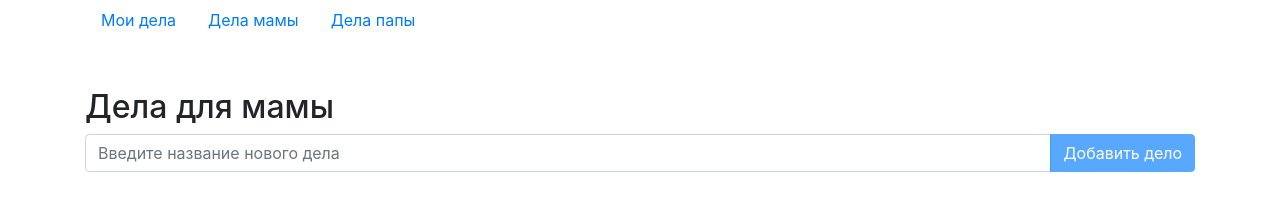
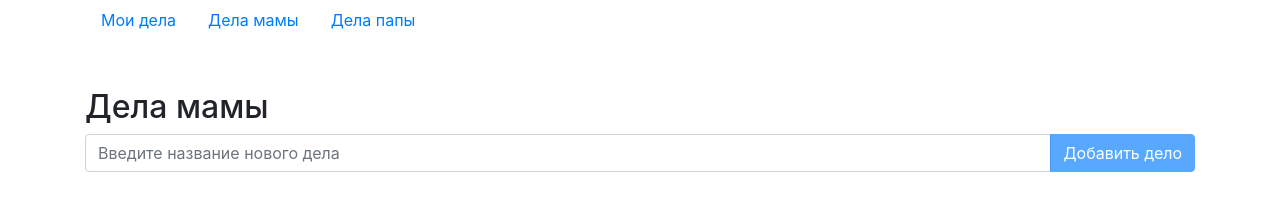
Before and after one commit to FyGeR2017/JavaScriptSkillbox, a plain HTML site: page mod8/mom.html in a window 1280 px wide. Drawn offline with nearby package versions, Linux system fonts and the light colour scheme.

Commit message:
Update mom.html

```diff
--- a/mod8/mom.html
+++ b/mod8/mom.html
@@ -10,9 +10,9 @@
      <script defer src="./todo-app.js"></script>
      <script>
         document.addEventListener('DOMContentLoaded', function(){
-            createTodoApp(document.getElementById('todo-app'),'Дела для мамы')
+          createTodoApp(document.getElementById('todo-app'), 'Дела мамы', 'momTasks');
         })
-     </script>
+      </script>
 </head>
 <body>
     <div class="container mb-5">
```
